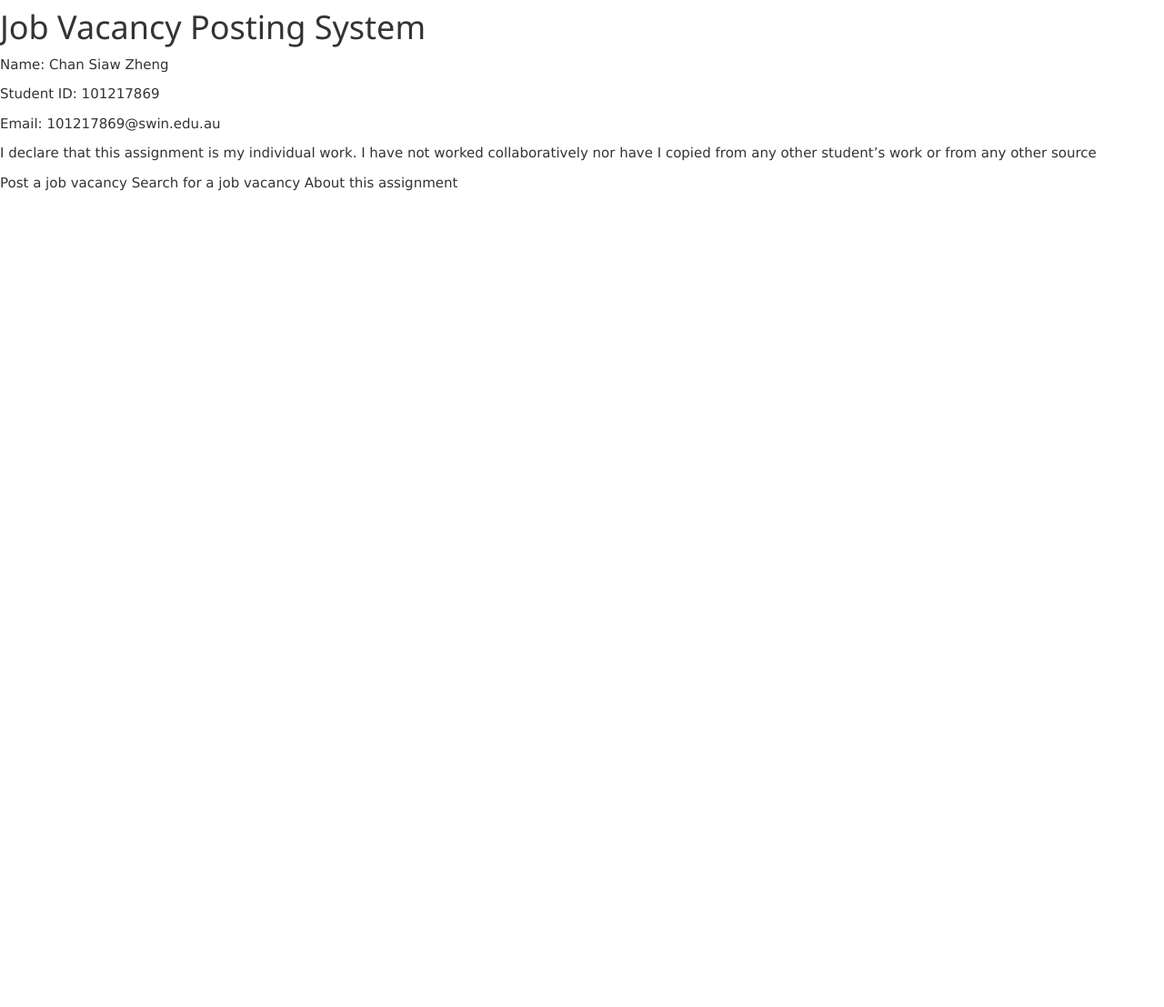
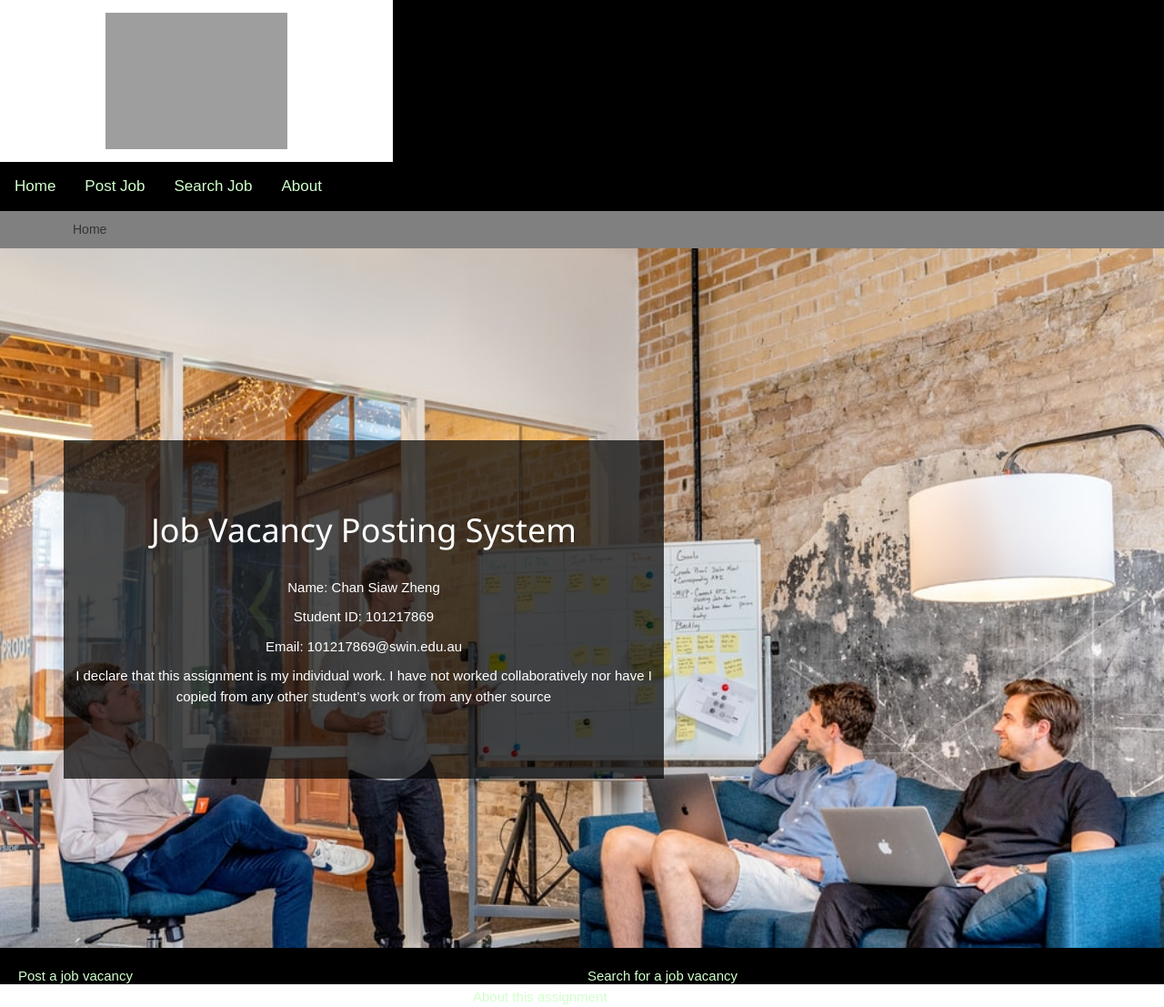
Before and after one commit to JeffChanSZ/Assignment-COS30020, a PHP site: page / in a window 1280 px wide. Shown: the whole page at 91% size. Before the commit the page ends 210 px from the top, so only its background shows below. Run offline with PHP 8.4, Linux system fonts and the light colour scheme; grey boxes are pictures that could not be loaded.

Commit message:
CSS Commit

```diff
--- /dev/null
+++ b/footer.inc
@@ -0,0 +1,15 @@
+<footer class="footer">
+
+		<div class="column">
+            <a href="postjobform.php">Post a job vacancy </a>
+        </div>
+
+        <div class="column-padding">
+            <a href="searchjobform.php">Search for a job vacancy </a>
+        </div>
+
+        <div class="column-padding">
+            <a href="about.php">About this assignment </a>
+        </div>
+
+</footer>
--- /dev/null
+++ b/header.inc
@@ -0,0 +1,11 @@
+<header class="header">
+		<div class="nav-bar" id="myNavBar">
+
+	        <p><a class="logo" href ="index.php">
+
+		<img src="images/logo.jfif" alt="Logo" />
+
+	            </a>
+	        </p>
+        </div>
+</header>
--- a/index.php
+++ b/index.php
@@ -11,21 +11,48 @@
 		<link rel="stylesheet" href="https://maxcdn.bootstrapcdn.com/bootstrap/3.3.7/css/bootstrap.min.css" />
 		<link rel="stylesheet" href="https://www.w3schools.com/w3css/4/w3.css" />
 		<link rel="stylesheet" href="https://cdnjs.cloudflare.com/ajax/libs/font-awesome/4.7.0/css/font-awesome.min.css" />
-
+		<link rel="stylesheet" href="styles/style.css" />
 	</head>
 
 <body>
 
-	<h1>Job Vacancy Posting System</h1>
+<?php
+	include 'header.inc';
+?>
 
-    <p>Name: Chan Siaw Zheng </p>
-    <p>Student ID: 101217869 </p>
-    <p>Email: 101217869@swin.edu.au </p>
+<?php
+	include 'menu.inc';
+?>
 
-    <p>I declare that this assignment is my individual work. I have not worked collaboratively nor have I copied from any other student’s work or from any other source </p>
+	<div class="directory">
+		<div class="container">
+			<a href="index.php">Home </a>
+		</div>
+	</div>
 
-    <a href="postjobform.php">Post a job vacancy </a>
-    <a href="searchjobform.php">Search for a job vacancy </a>
-    <a href="about.php">About this assignment </a>
+	<section class="banner-image">
+		<div class="container">
+		<div class="banner-content">
+			<h1>Job Vacancy Posting System</h1>
+			<br>
+
+				<p>Name: Chan Siaw Zheng </p>
+				<p>Student ID: 101217869 </p>
+				<p>Email: <a href="101217869@swin.edu.au">101217869@swin.edu.au</a></p>
+
+    			<p>I declare that this assignment is my individual work. I have not worked collaboratively nor have I copied from any other student’s work or from any other source </p>
+
+		</div>
+		</div>
+	</section>
+
+
+	<!--Footer-->
+		<?php
+			include 'footer.inc';
+		?>
+ 	<!-- End footer section -->
+
+
 	</body>
 	</html>
--- /dev/null
+++ b/menu.inc
@@ -0,0 +1,11 @@
+	<header class="header">
+		<div class="nav-bar" id="myNavBar">
+
+            <a href="index.php">Home</a>
+            <a href="postjobform.php">Post Job</a>
+            <a href="searchjobform.php">Search Job</a>
+            <a href="about.php">About</a>
+
+        </div>
+
+	</header>
--- a/postjobform.php
+++ b/postjobform.php
@@ -13,7 +13,7 @@
 		<link rel="stylesheet" href="https://www.w3schools.com/w3css/4/w3.css" />
 		<link rel="stylesheet" href="https://cdnjs.cloudflare.com/ajax/libs/font-awesome/4.7.0/css/font-awesome.min.css" />
 		<link rel="stylesheet" href="styles/header-mobile.css" />
-		<link rel="stylesheet" href="styles/enquiry.css" />
+		<link rel="stylesheet" href="styles/style.css" />
 
 	</head>
 
@@ -25,7 +25,7 @@
 		</a>
 		</p>
 		<p>
-		<a href="index.php">Home123</a>
+		<a href="index.php">Home</a>
 		<a href="postjobform.php">Post Job</a>
 		<a href="searchjobform.php" class="active">Search Job</a>
 		<a href="about.php">About</a>
--- /dev/null
+++ b/styles/style.css
@@ -0,0 +1,106 @@
+/*
+filename: [CHAN SIAW ZHENG]
+author: [CHAN SIAW ZHENG]
+created: [31/8/2020]
+last modified: [2/9/2020]
+description: [CSS styles of PHP Assignment, Design of the website]
+*/
+
+    .directory {
+        background : grey;
+        padding :10px;
+        font-size: 14px;
+
+    }
+
+    .directory a{
+        margin-left: 10px;
+    }
+
+
+    .banner-image{
+        padding-top: 75px;
+        padding-bottom: 50px;
+        text-align: center;
+        color: rgb(255, 255, 255);
+        background-image: url("../images/jobvacancy.jpeg");
+        background-color: #000000;
+        background-repeat: no-repeat;
+        background-size: cover;
+    }
+
+    .banner-content{
+
+        position:relative;
+        padding-top: 6%;
+        padding-bottom: 6%;
+        margin-top: 12%;
+        margin-bottom: 12%;
+        background-color: rgba(0, 0, 0, 0.7);
+        max-width: 660px;
+        overflow: hidden;
+
+    }
+
+    .banner-content .h1{
+
+        font-weight: bold;
+    }
+
+  /*header & menu*/
+
+    body {
+        font-family: Arial, Helvetica, sans-serif;
+
+    }
+
+  .nav-bar {
+    overflow: hidden;
+    background-color: rgb(0, 0, 0);
+  }
+
+  .nav-bar img{
+      width: 50%;
+  }
+
+  .nav-bar a {
+    float: left;
+    display: block;
+    color: #d1ffcc;
+    text-align: center;
+    padding: 14px 16px;
+    text-decoration: none;
+    font-size: 17px;
+  }
+
+  .nav-bar .icon {
+    display: none;
+  }
+
+  .nav-bar a:hover {
+    background-color: rgb(255, 255, 255);
+    color: black;
+    text-align: center;
+
+  }
+
+  /*footer*/
+
+  .footer {
+      background-color :  rgb(0, 0, 0);
+      color: #d1ffcc;
+      padding: 20px;
+      box-sizing: border-box;
+
+  }
+
+  .column {
+    float: left;
+
+}
+
+    .column-padding {
+        float: left;
+        padding-left: 500px;
+
+}
```
Also changed, not shown: images/jobvacancy.jpeg (added).
